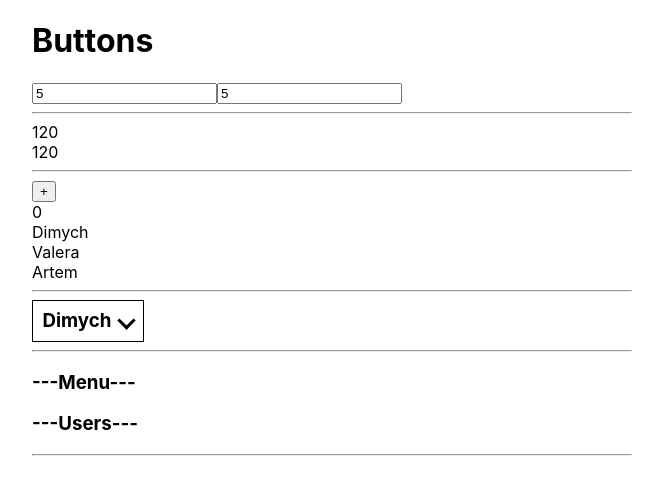
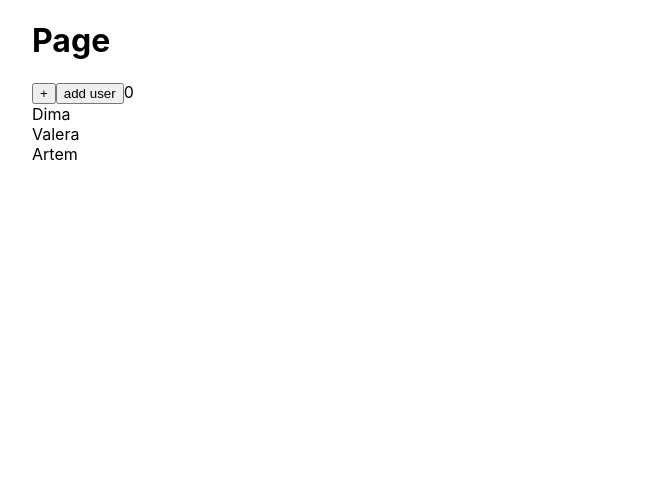
Before and after one commit to isefrog38/DimichReact_podrobno, a React (Create React App) app: page / in a window 1280 px wide. Shown: the top 494 px of the page, without its empty margins (308-971 px from the left). Built offline with nearby package versions, Linux system fonts and the light colour scheme.

Commit message:
React Memo

```diff
--- a/src/App.tsx
+++ b/src/App.tsx
@@ -10,6 +10,7 @@ import {OnOff} from "./components/OnOff/OnOff";
 import s from "./Select.module.css";
 import {Example1} from "./components/React.Memo/ReactMemo";
 import {NewMemo} from "./components/React.Memo/NewMemo";
+import {HelperReactMemo} from "./components/React.Memo/HelperReactMemo";
 
 
 function App() {
@@ -30,26 +31,26 @@ function App() {
 
     return (
         <div className={'app'}>
-            <PageTitle title={'Buttons'}/>
-
-            <NewMemo/>
+            <PageTitle title={'Page'}/>
+            <HelperReactMemo/>
+            {/*<NewMemo/>
             <hr/>
             <Example1 />
             <hr/>
             <Select items={array} onClick={onClickCollapsed} value={value} collapsed={collapsed} onChange={onChange}/>
             <hr/>
-            {/*<Rating value={ratingState} onClickStar={setRatingState}/>
+            <Rating value={ratingState} onClickStar={setRatingState}/>
             <hr/>
             <UncontrolledOnOff setOn={setOn}/>
             <UncontrolledOnOff setOn={setOn}/>
             <hr/>
             <OnOff onClickButton={setOn} on={on}/>
             <OnOff onClickButton={setOn} on={on}/>
-            <hr/>*/}
+            <hr/>
             <UncontrolledAccordion titleValue={"Menu"}/>
             <UncontrolledAccordion titleValue={"Users"}/>
             <hr/>
-            {/*<UncontrolledRating />
+            <UncontrolledRating />
             <UncontrolledRating />
             <UncontrolledRating />
             <hr/>
--- /dev/null
+++ b/src/components/React.Memo/HelperReactMemo.tsx
@@ -0,0 +1,33 @@
+import React, {useMemo, useState} from "react";
+
+
+export const Users = React.memo((props: { users: Array<string> }) => {
+    console.log("Users")
+    return <div>
+        {props.users.map((u, i) => <div key={i}>{u}</div>)}
+    </div>
+})
+
+
+export const HelperReactMemo = () => {
+    console.log("Helper")
+    const [counter, setCounter] = useState<number>(0)
+    const [users, setUsers] = useState<Array<string>>(["Dima", "Valera", "Artem"])
+
+    const usersArray = useMemo(() => {
+        const newArray = users.filter(u => u.toLocaleLowerCase().indexOf("a") > -1);
+        return newArray
+    }, [users])
+
+    const addUsers = () => {
+        const newUsers = [...users, 'Sveta' + new Date().getTime()];
+        setUsers(newUsers)
+    }
+
+    return <>
+        <button onClick={() => setCounter(counter + 1)}>+</button>
+        <button onClick={() => addUsers()}>add user</button>
+        {counter}
+        <Users users={usersArray}/>
+    </>
+};
--- a/src/components/React.Memo/NewMemo.tsx
+++ b/src/components/React.Memo/NewMemo.tsx
@@ -1,4 +1,4 @@
-import React, {useMemo, useState} from 'react';
+ import React, {useMemo, useState} from 'react';
 
 export const NewMemo = () => {
 
```
